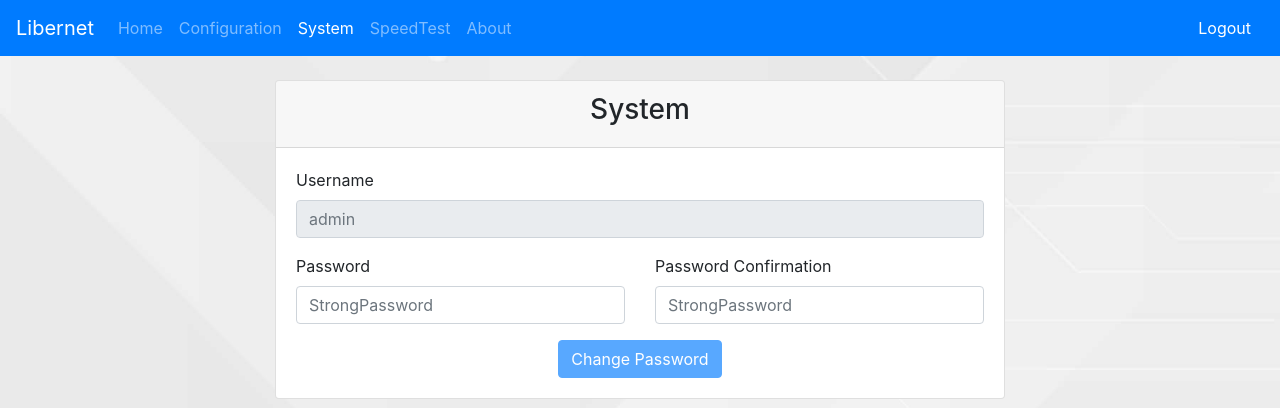
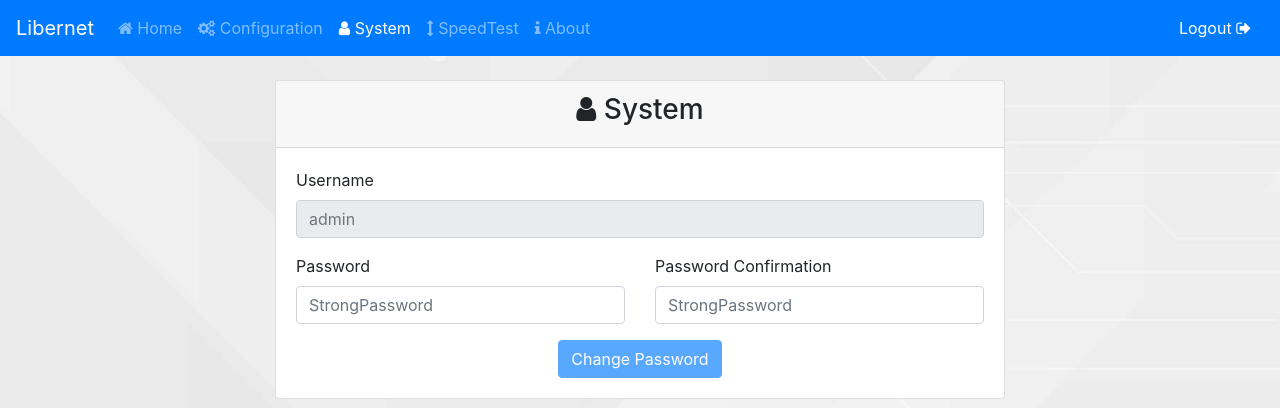
Before and after one commit to lutfailham96/libernet, a PHP site: page /system.php in a window 1280 px wide. Shown: the top 408 px of the page. Run offline with PHP 8.4, Linux system fonts and the light colour scheme; the visitor is signed in with stand-in values (Sample User, id 1).

Commit message:
Add: some icon ui

```diff
--- a/web/about.php
+++ b/web/about.php
@@ -18,7 +18,9 @@
             <div class="col-lg-8 col-md-12 mx-auto mt-4 mb-2">
                 <div class="card">
                     <div class="card-header">
-                        <h3 class="text-center">About Libernet</h3>
+                        <div class="text-center">
+                            <h3><i class="fa fa-info"></i> About Libernet</h3>
+                        </div>
                     </div>
                     <div class="card-body">
                         <div>
--- a/web/config.php
+++ b/web/config.php
@@ -19,7 +19,7 @@
                 <div class="card">
                     <div class="card-header">
                         <div class="text-center">
-                            <h3>Configuration</h3>
+                            <h3><i class="fa fa-gears"></i> Configuration</h3>
                         </div>
                         <hr>
                         <form @submit.prevent="getConfig">
--- a/web/index.php
+++ b/web/index.php
@@ -19,7 +19,7 @@
                 <div class="card">
                     <div class="card-header">
                         <div class="text-center">
-                            <h3>Home</h3>
+                            <h3><i class="fa fa-home"></i> Home</h3>
                         </div>
                         <hr>
                         <form @submit.prevent="runLibernet">
--- a/web/navbar.php
+++ b/web/navbar.php
@@ -10,23 +10,23 @@
     <div class="collapse navbar-collapse" id="navbarNavDropdown">
         <ul class="navbar-nav mr-auto">
             <li class="nav-item <?php if ($url === 'index.php') echo 'active'; ?>">
-                <a class="nav-link" href="index.php">Home <span class="sr-only">(current)</span></a>
+                <a class="nav-link" href="index.php"><i class="fa fa-home"></i> Home <span class="sr-only">(current)</span></a>
             </li>
             <li class="nav-item <?php if ($url === 'config.php') echo 'active'; ?>">
-                <a class="nav-link" href="config.php">Configuration</a>
+                <a class="nav-link" href="config.php"><i class="fa fa-gears"></i> Configuration</a>
             </li>
             <li class="nav-item <?php if ($url === 'system.php') echo 'active'; ?>">
-                <a class="nav-link" href="system.php">System</a>
+                <a class="nav-link" href="system.php"><i class="fa fa-user"></i> System</a>
             </li>
             <li class="nav-item <?php if ($url === 'speedtest.php') echo 'active'; ?>">
-                <a class="nav-link" href="speedtest.php">SpeedTest</a>
+                <a class="nav-link" href="speedtest.php"><i class="fa fa-arrows-v"></i> SpeedTest</a>
             </li>
             <li class="nav-item <?php if ($url === 'about.php') echo 'active'; ?>">
-                <a class="nav-link" href="about.php">About</a>
+                <a class="nav-link" href="about.php"><i class="fa fa-info"></i> About</a>
             </li>
         </ul>
         <form action="logout.php">
-            <button type="submit" class="btn btn-primary">Logout</button>
+            <button type="submit" class="btn btn-primary">Logout <i class="fa fa-sign-out"></i></button>
         </form>
     </div>
 </nav>
--- a/web/speedtest.php
+++ b/web/speedtest.php
@@ -18,7 +18,9 @@
             <div class="col-lg-8 col-md-12 mx-auto mt-4 mb-2">
                 <div class="card">
                     <div class="card-header">
-                        <h3 class="text-center">SpeedTest</h3>
+                        <div class="text-center">
+                            <h3><i class="fa fa-arrows-v"></i> SpeedTest</h3>
+                        </div>
                     </div>
                     <div class="card-body">
                         <div class="embed-responsive embed-responsive-16by9">
--- a/web/system.php
+++ b/web/system.php
@@ -18,7 +18,9 @@
             <div class="col-lg-8 col-md-12 mx-auto mt-4 mb-2">
                 <div class="card">
                     <div class="card-header">
-                        <h3 class="text-center">System</h3>
+                        <div class="text-center">
+                            <h3><i class="fa fa-user"></i> System</h3>
+                        </div>
                     </div>
                     <div class="card-body">
                         <form @submit.prevent="changePassword">
```
